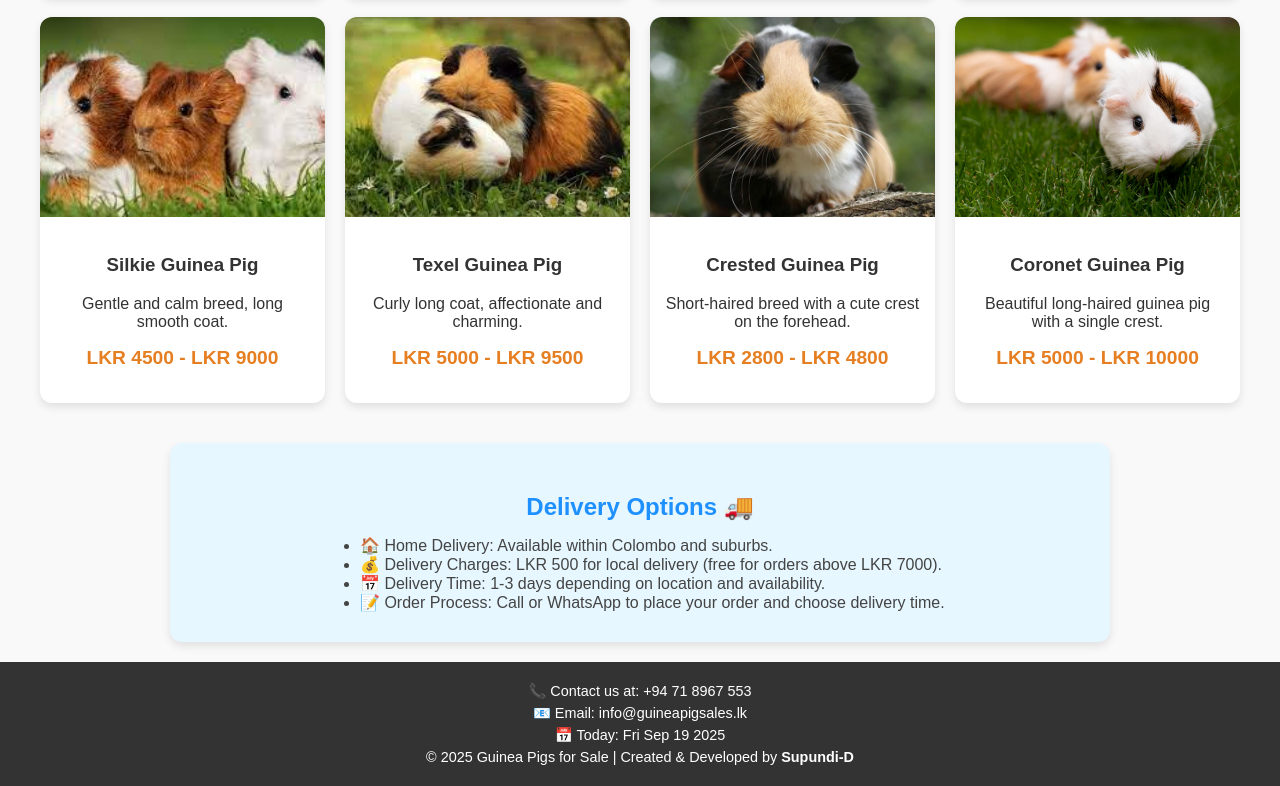
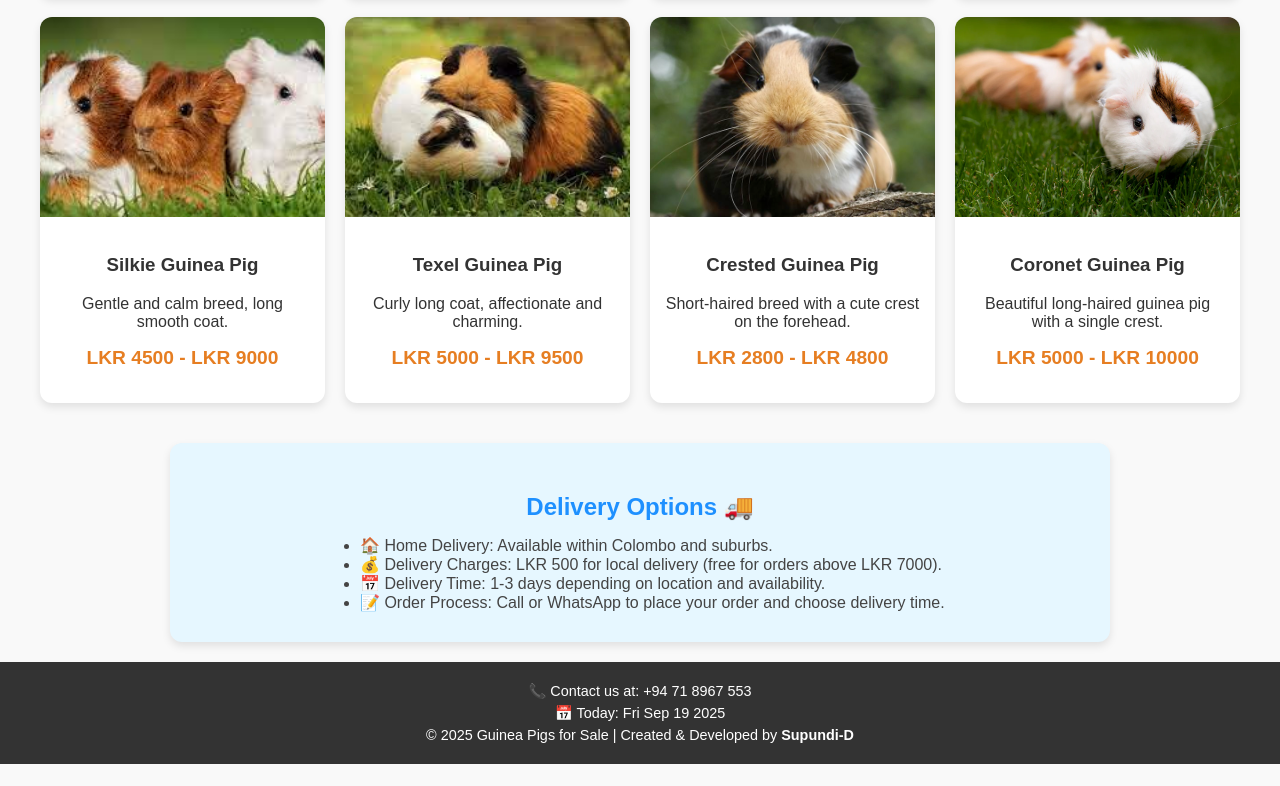
Before and after one commit to Supundi-D/-Guinea-Pigs-for-Sale, a plain HTML site: page index.html in a window 1280 px wide. Shown: the part 815-1601 px from the top of the page. After the commit the page ends 1579 px from the top, so only its background shows below. Drawn offline with Linux system fonts and the light colour scheme.

Commit message:
Update index.html

```diff
--- a/index.html
+++ b/index.html
@@ -263,7 +263,6 @@
   <!-- Footer -->
   <footer>
     <p>📞 Contact us at: +94 71 8967 553</p>
-    <p>📧 Email: info@guineapigsales.lk</p>
     <p id="date"></p>
     <p>© 2025 Guinea Pigs for Sale | Created & Developed by <strong>Supundi-D</strong></p>
   </footer>
```
